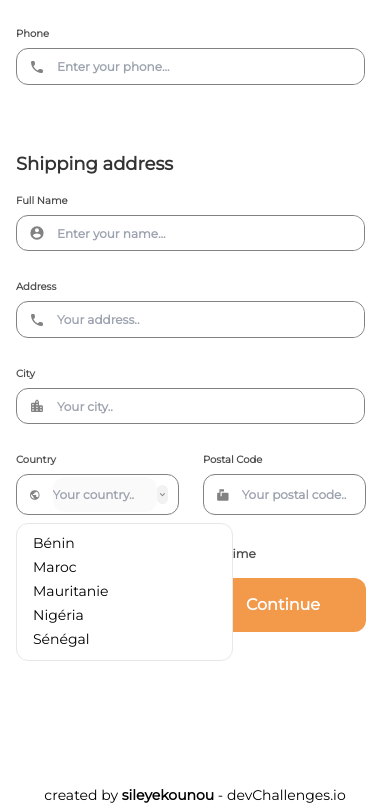
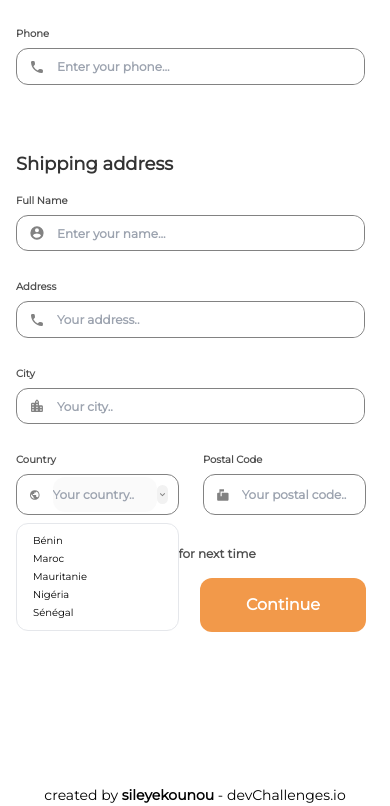
Before and after one commit to sileyekounou/checkout-page, a website built with Vite: page index.html in a window 390 px wide. Both pictures are taken after a click on the icon 162 px from the left and 1266 px from the top of the page. Shown: the part 772-1578 px from the top of the page. Built offline with nearby package versions, Linux system fonts and the light colour scheme.

Commit message:
Responsive country

```diff
--- a/index.html
+++ b/index.html
@@ -123,9 +123,9 @@
 
                   <p class="text-[12px] pt-2" id="alert-country"></p>
 
-                  <div class="bg-[#fff] w-[217px] rounded-xl p-2 absolute hidden border" id="div-list-country">
+                  <div class="bg-[#fff] sm:w-[217px] w-[163px] rounded-xl p-2 absolute hidden border" id="div-list-country">
                     <!-- <div class="bg-[#eaeaea] w-[20px] ml-[90.5px] bottom-[126px] h-[20px] rotate-45 absolute rounded-[2px]"></div> -->
-                    <ul class=" relative w-[100] pl-[px] text-[14px] font-medium">
+                    <ul class=" relative w-[100] pl-[px] sm:text-[14px] text-[10px] font-medium">
                       <li class="hover:bg-[#d6d6d6] rounded-md pl-2 py-[1.5px]" id="count1">Bénin</li>
                       <li class="hover:bg-[#d6d6d6] rounded-md pl-2 py-[1.5px]" id="count2">Maroc</li>
                       <li class="hover:bg-[#d6d6d6] rounded-md pl-2 py-[1.5px]" id="count3">Mauritanie</li>
```
